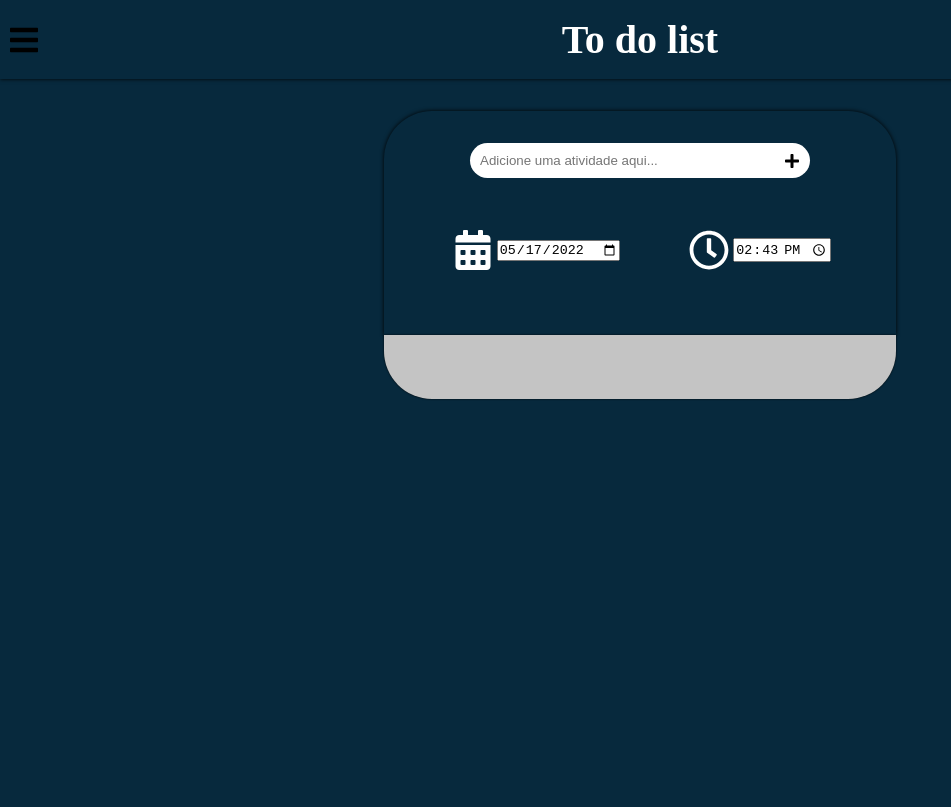
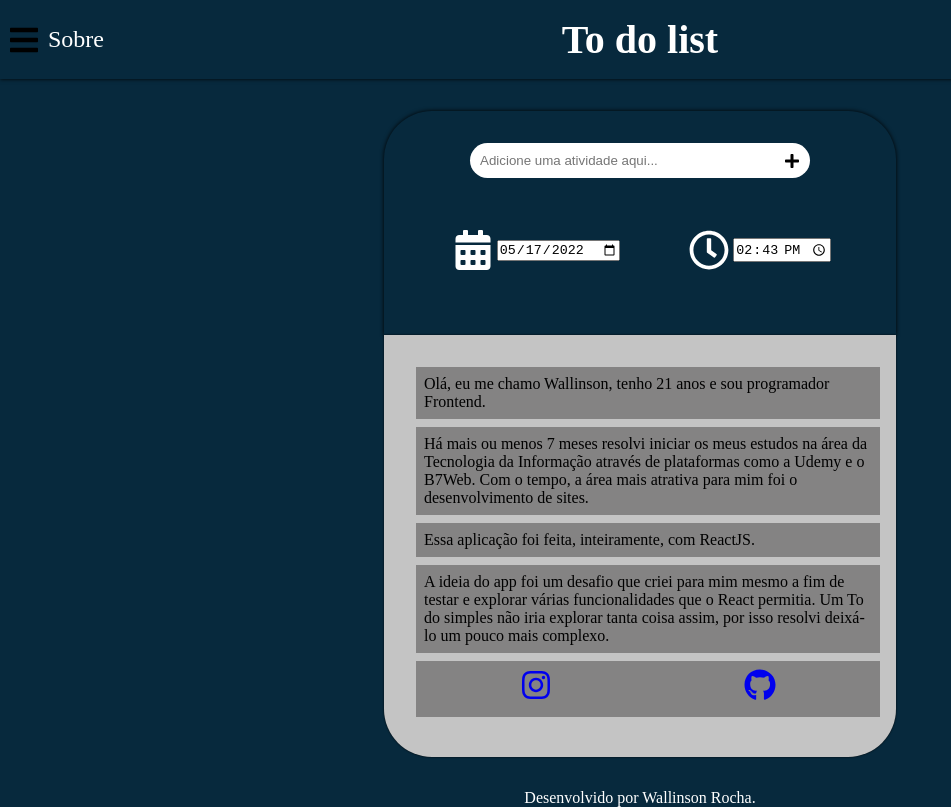
Before and after one commit to wallinsonrocha/todo-list-react, a React (Create React App) app: page /sobre in a window 1280 px wide. Shown: the whole page, without its empty margins (0-951 px from the left). Built offline with nearby package versions, Linux system fonts and the light colour scheme.

Commit message:
Adicao do sobre mim e subir no github pages

```diff
--- a/src/App.css
+++ b/src/App.css
@@ -6,3 +6,9 @@
 body{
     background-color: #07293D;
 }
+
+footer{
+    margin-top: 2em;
+    text-align: center;
+    color: #fff;
+}
--- a/src/App.js
+++ b/src/App.js
@@ -10,6 +10,7 @@ function App() {
       <Router>
         <Header />
         <AreaToDo/>
+        <footer>Desenvolvido por Wallinson Rocha.</footer>
       </Router>
     </div>
   );
--- a/src/components/Header/Menu/index.js
+++ b/src/components/Header/Menu/index.js
@@ -3,71 +3,82 @@ import {Link} from 'react-router-dom'
 import './style.css'
 
 export default function MenuArea(props){
+
+    function CloseMenu(){
+        props.setActive(false);
+    }
+
     return(
             <Menu active={props.active}>
-                <Link className='Link-format' to="/">
+                <Link className='Link-format' to="/" onClick={()=>{CloseMenu()}}>
                     <Option>
                         Todos
                     </Option>
                 </Link>
 
-                <Link className='Link-format' to="/hoje">
+                <Link className='Link-format' to="/hoje" onClick={()=>{CloseMenu()}}>
                     <Option>
                         Hoje
                     </Option>
                 </Link>
 
-                <Link className='Link-format' to="/7-dias">
+                <Link className='Link-format' to="/7-dias" onClick={()=>{CloseMenu()}}>
                     <Option>
                         Próximos 7 dias
                     </Option>
                 </Link>
 
-                <Link className='Link-format' to="/30-dias">
+                <Link className='Link-format' to="/30-dias" onClick={()=>{CloseMenu()}}>
                     <Option>
                         Próximos 30 dias
                     </Option>
                 </Link>
 
-                <Link className='Link-format' to="/90-dias">
+                <Link className='Link-format' to="/90-dias" onClick={()=>{CloseMenu()}}>
                     <Option>
                         Próximos 90 dias
                     </Option>
                 </Link>
 
-                <Link className='Link-format' to="/180-dias">
+                <Link className='Link-format' to="/180-dias" onClick={()=>{CloseMenu()}}>
                     <Option>
                         Próximos 180 dias
                     </Option>
                 </Link>
 
-                <Link className='Link-format' to="/365-dias">
+                <Link className='Link-format' to="/365-dias" onClick={()=>{CloseMenu()}}>
                     <Option>
                         Próximos 365 dias
                     </Option>
                 </Link>
 
-                <Link className='Link-format' to="/este-ano">
+                <Link className='Link-format' to="/este-ano" onClick={()=>{CloseMenu()}}>
                     <Option>
                         Este ano
                     </Option>
                 </Link>
 
-                <Link className='Link-format' to="/concluidos">
+                <Link className='Link-format' to="/concluidos" onClick={()=>{CloseMenu()}}>
                     <Option>
                         Concluídos
                     </Option>
                 </Link>
 
-                <Link className='Link-format' to="/nao-concluidos">
+                <Link className='Link-format' to="/nao-concluidos" onClick={()=>{CloseMenu()}}>
                     <Option>
                         Não concluídos
                     </Option>
                 </Link>
 
-                <Link className='Link-format' to="/atrazados">
+                <Link className='Link-format' to="/atrazados" onClick={()=>{CloseMenu()}}>
                     <Option>
                         Atrazados
+                    </Option>
+                </Link>
+
+                <Link className='Link-format' to="/sobre" onClick={()=>{CloseMenu()}}>
+                    <Option>
+                        Sobre
                     </Option>
                 </Link>
             </Menu>
--- a/src/components/Header/index.js
+++ b/src/components/Header/index.js
@@ -29,6 +29,7 @@ export default function Header(props){
             case "/concluidos": setName("Concluídos"); break;
             case "/nao-concluidos": setName("Não concluídos"); break;
             case "/atrazados": setName("Atrazados"); break;
+            case "/sobre": setName("Sobre"); break;
         }
     },[location.pathname])
     //Fim
@@ -42,7 +43,7 @@ export default function Header(props){
                 </Icon>
                 <h1 className='logo'>To do list</h1>
             </Container>
-            <MenuArea active={active} setName={setName}/>
+            <MenuArea active={active} setActive={setActive}/>
         </>
     )
 }
--- a/src/components/List/index.js
+++ b/src/components/List/index.js
@@ -13,6 +13,7 @@ import Concluidos from '../../pages/Concluidos';
 import NaoConcluidos from '../../pages/Nao concluidos';
 
 import { AreaList } from './style';
+import Sobre from '../../pages/Sobre';
 
 export default function List(){
     return(
@@ -29,6 +30,7 @@ export default function List(){
                 <Route path="/este-ano" element={<EsteAno/>}/>
                 <Route path="/concluidos" element={<Concluidos/>}/>
                 <Route path="/nao-concluidos" element={<NaoConcluidos/>}/>
+                <Route path="/sobre" element={<Sobre/>}/>
             </Routes>
         </AreaList>
     )
--- /dev/null
+++ b/src/pages/Sobre/index.js
@@ -0,0 +1,20 @@
+import { FaInstagram, FaGithub } from "react-icons/fa"
+import { Activity } from "./style"
+export default function Sobre(){
+
+    return(
+        <>
+            <Activity>
+                Olá, eu me chamo Wallinson, tenho 21 anos e sou programador Frontend.
+            </Activity>
+
+            <Activity>Há mais ou menos 7 meses resolvi iniciar os meus estudos na área da Tecnologia da Informação através de plataformas como a Udemy e o B7Web. Com o tempo, a área mais atrativa para mim foi o desenvolvimento de sites.</Activity>
+            <Activity>Essa aplicação foi feita, inteiramente, com ReactJS.</Activity>
+            <Activity>A ideia do app foi um desafio que criei para mim mesmo a fim de testar e explorar várias funcionalidades que o React permitia. Um To do simples não iria explorar tanta coisa assim, por isso resolvi deixá-lo um pouco mais complexo.</Activity>
+            <Activity>
+                <a className="icons" href="https://www.instagram.com/wallinsonrocha_dev/" target="_blank"><FaInstagram/></a>
+                <a className="icons" href="https://github.com/wallinsonrocha" target="_blank"><FaGithub/></a>
+            </Activity>
+        </>
+    )
+}
--- /dev/null
+++ b/src/pages/Sobre/style.js
@@ -0,0 +1,27 @@
+import styled from "styled-components";
+
+export const Activity = styled.li`
+    display: flex;
+
+    justify-content: space-between;
+    align-items: center;
+
+    width: 100%;
+
+    padding: 0.5em;
+    margin-bottom: 0.5em;
+
+    background-color: #848383;
+
+    transform: scale(1);
+
+    transition: all 0.2s ease;
+
+    // Classes
+        .icons{
+            margin: 10px auto;
+            transform: scale(2);
+        }
+
+
+`
```
